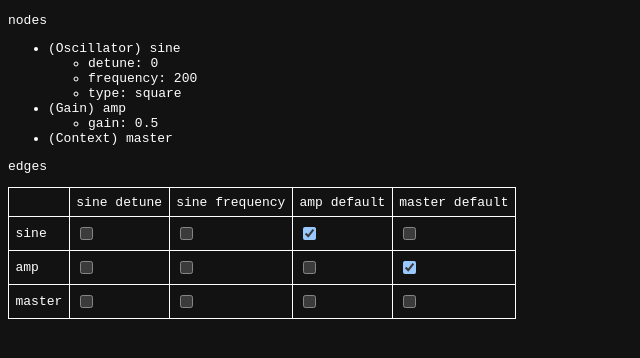
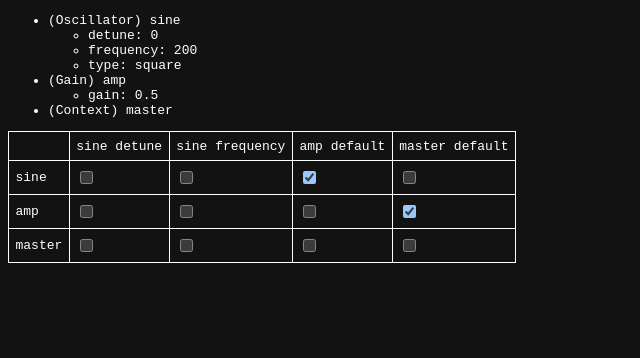
Before and after one commit to ninofiliu/abletoy, a React (Vite) app: page / in a window 1280 px wide. Both pictures are taken after a click on the button "start". Shown: the top 358 px of the page, without its empty margins (0-640 px from the left). Built offline with nearby package versions, Linux system fonts and the light colour scheme.

Commit message:
extract matrix

```diff
--- a/src/App.tsx
+++ b/src/App.tsx
@@ -1,4 +1,4 @@
-import { useState } from "react";
+import { Dispatch, SetStateAction, useState } from "react";
 import { createMap } from "./lib";
 import { Ctrl, Graph } from "./types";
 
@@ -24,16 +24,15 @@ const defaultGraph: Graph = {
   ],
 };
 
-export default () => {
-  const [graph, setGraph] = useState(defaultGraph);
-  const [map, setMap] = useState<null | { [nodeId: string]: Ctrl }>(null);
-
-  const start = () => {
-    const ac = new AudioContext();
-    const map = createMap(ac, graph);
-    setMap(map);
-  };
-
+const Matrix = ({
+  graph,
+  setGraph,
+  map,
+}: {
+  graph: Graph;
+  setGraph: Dispatch<SetStateAction<Graph>>;
+  map: { [nodeId: string]: Ctrl };
+}) => {
   const froms = Object.keys(graph.nodes);
   const tos = Object.entries(graph.nodes).flatMap(([to, node]) =>
     ({
@@ -42,27 +41,7 @@ export default () => {
       Context: ["default"],
     }[node.kind].map((name) => ({ to, name })))
   );
-
-  return map ? (
-    <>
-      <p>nodes</p>
-      <ul>
-        {Object.entries(graph.nodes).map(([nodeId, node]) => (
-          <li key={nodeId}>
-            ({node.kind}) {nodeId}
-            <ul>
-              {Object.entries(node)
-                .filter(([key]) => key !== "kind")
-                .map(([key, value]) => (
-                  <li key={key}>
-                    {key}: {value}
-                  </li>
-                ))}
-            </ul>
-          </li>
-        ))}
-      </ul>
-      <p>edges</p>
+  return (
     <table>
       <tbody>
         <tr>
@@ -82,9 +61,7 @@ export default () => {
                   type="checkbox"
                   checked={graph.edges.some(
                     (edge) =>
-                        edge.from === from &&
-                        edge.to === to &&
-                        edge.name === name
+                      edge.from === from && edge.to === to && edge.name === name
                   )}
                   onChange={(evt) => {
                     if (evt.target.checked) {
@@ -115,6 +92,38 @@ export default () => {
         ))}
       </tbody>
     </table>
+  );
+};
+
+export default () => {
+  const [graph, setGraph] = useState(defaultGraph);
+  const [map, setMap] = useState<null | { [nodeId: string]: Ctrl }>(null);
+
+  const start = () => {
+    const ac = new AudioContext();
+    const map = createMap(ac, graph);
+    setMap(map);
+  };
+
+  return map ? (
+    <>
+      <ul>
+        {Object.entries(graph.nodes).map(([nodeId, node]) => (
+          <li key={nodeId}>
+            ({node.kind}) {nodeId}
+            <ul>
+              {Object.entries(node)
+                .filter(([key]) => key !== "kind")
+                .map(([key, value]) => (
+                  <li key={key}>
+                    {key}: {value}
+                  </li>
+                ))}
+            </ul>
+          </li>
+        ))}
+      </ul>
+      <Matrix {...{ map, graph, setGraph }} />
     </>
   ) : (
     <button onClick={start}>start</button>
```
Lines whose indentation alone changed are shown as unchanged.
